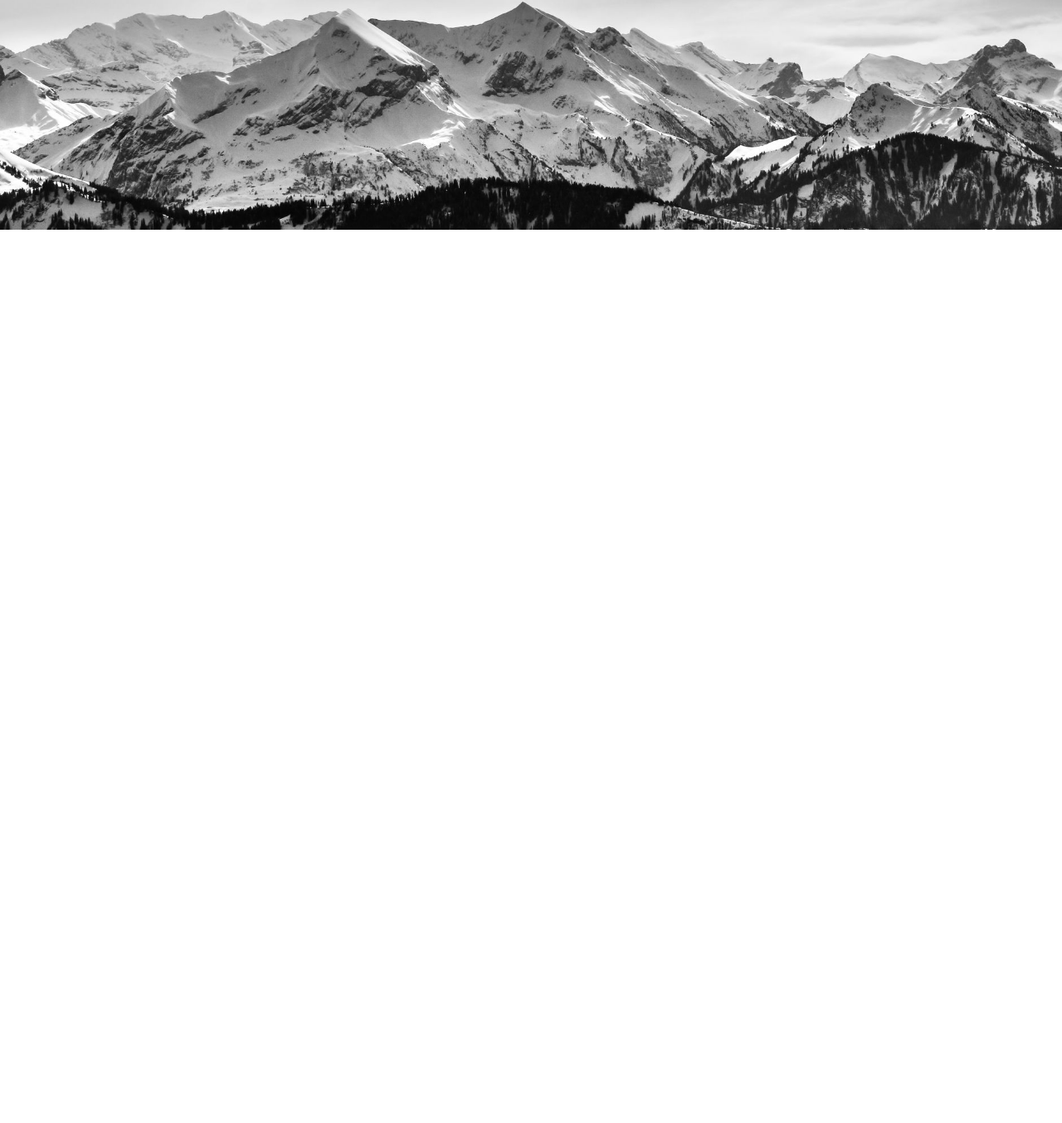
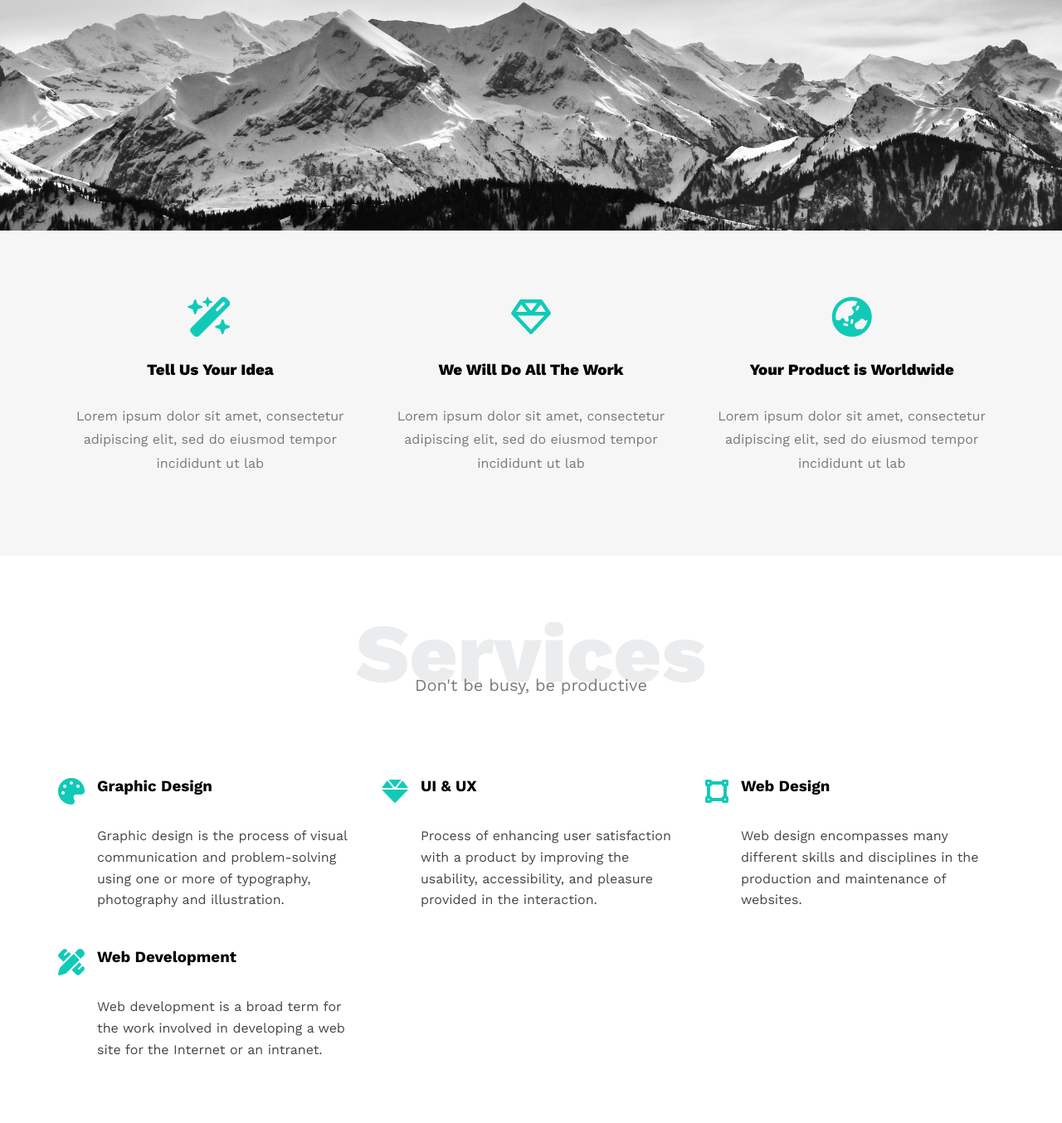
Before and after one commit to madel300/template-one, a plain HTML site: page index.html in a window 1280 px wide. Shown: the part 522-1876 px from the top of the page at 83% size. Before the commit the page ends 800 px from the top, so only its background shows below. Drawn offline with nearby package versions, Linux system fonts and the light colour scheme.

Commit message:
creat services section

```diff
--- a/css/main_css.css
+++ b/css/main_css.css
@@ -40,6 +40,32 @@ body {
     }
 }
 /* End Global */
+/* Start Components */
+.special-head {
+    color: #ebeced;
+    font-size: 6.25em;
+    font-weight: 800;
+    margin: 0;
+    text-align: center;
+  }
+
+  .special-head + p {
+    color: #797979;
+    font-size: 20px;
+    margin-top: -30px;
+    text-align: center;
+  }
+
+  @media (max-width: 767px) {
+    .special-head {
+      font-size: 5em;
+    }
+
+    .special-head + p {
+        margin-top: -22.5px
+    }
+  }
+  /* End Components */
 /* Start Header  */
 .header {
     padding: 20px;
@@ -140,7 +166,7 @@ body {
 .landing {
     background-image: url(../image/landing.jpg);
     background-size: cover;
-    height: calc(100vh - 65px);
+    height: calc(100vh - 64px);
     position: relative;
     text-align: center;
 }
@@ -149,11 +175,93 @@ body {
     position: absolute;
     left: 50%;
     top: 50%;
-    line-height: 35px;
     transform: translate(-50%, -50%);
     -webkit-transform: translate(-50%, -50%);
     -moz-transform: translate(-50%, -50%);
     -ms-transform: translate(-50%, -50%);
     -o-transform: translate(-50%, -50%);
+    width: 320px;
+    max-width: 100%;
 }
- /* End Landing Section */
+
+.landing .text h1 {
+    margin: 0;
+    font-size: 3.12em;
+    font-weight: bold;
+    color: #10cab7;
+}
+
+.landing .text p {
+    font-size: 1.2em;
+    line-height: 1.8;
+}
+/* End Landing Section */
+/* Start Features section */
+.features {
+    padding-top: 60px;
+    padding-bottom: 60px;
+    background-color: #f6f6f6;
+}
+
+.features .container {
+    display: grid;
+    grid-gap: 20px;
+    grid-template-columns: repeat(auto-fill, minmax(300px, 1fr));
+}
+
+.features .container .feat {
+    padding: 20px;
+    text-align:center;
+}
+
+.features .container .feat i {
+    color: #10cab7;
+}
+
+.features .container .feat h3 {
+    font-weight: 800;
+    margin: 30px 0;
+}
+
+.features .container .feat p {
+    color: #777;
+    line-height: 1.8;
+}
+/* End Features section */
+/* Start Services Section */
+.services {
+    padding-top: 60px;
+    padding-bottom: 60px;
+}
+
+.services .services-conten {
+    margin-top: 100px;
+    text-align: left;
+    display: grid;
+    grid-gap: 30px;
+    grid-template-columns: repeat(auto-fill, minmax(300px, 1fr));
+}
+
+.services .services-conten .services-items {
+    display: grid;
+    grid-template-rows: auto 1fr;
+}
+
+.services .services-conten .services-items i {
+    grid-area: 1/ 1/ 1/ 2;
+    margin-right: 15px;
+    color: #10cab7;
+}
+
+.services .services-conten .services-items h3 {
+    grid-area: 1/ 2/ 1/ 2;
+    margin: 0 0 20px ;
+
+}
+
+.services .services-conten .services-items p {
+    grid-area: 2/ 2/ 2/ 2;
+    color: #444;
+    line-height: 1.6;
+}
+/* End Services Section */
--- a/index.html
+++ b/index.html
@@ -46,5 +46,57 @@
         </div>
     </div>
     <!-- End Landing Section -->
+    <!-- Start Features section -->
+    <div class="features">
+        <div class="container">
+            <div class="feat">
+                <i class="fas fa-wand-magic-sparkles fa-3x"></i>
+                <h3>Tell Us Your Idea</h3>
+                <p>Lorem ipsum dolor sit amet, consectetur adipiscing elit, sed do eiusmod tempor incididunt ut lab</p>
+            </div>
+            <div class="feat">
+                <i class="far fa-gem fa-3x"></i>
+                <h3>We Will Do All The Work</h3>
+                <p>Lorem ipsum dolor sit amet, consectetur adipiscing elit, sed do eiusmod tempor incididunt ut lab</p>
+            </div>
+            <div class="feat">
+                <i class="fas fa-globe-asia fa-3x"></i>
+                <h3>Your Product is Worldwide</h3>
+                <p>Lorem ipsum dolor sit amet, consectetur adipiscing elit, sed do eiusmod tempor incididunt ut lab</p>
+            </div>
+        </div>
+    </div>
+    <!-- End Features section -->
+    <!-- Start Services Section -->
+    <div class="services">
+        <div class="container">
+            <h2 class="special-head">Services</h2>
+            <p>Don't be busy, be productive</p>
+            <div class="services-conten">
+                <div class="services-items">
+                    <i class="fa-solid fa-palette fa-2x"></i>
+                    <h3>Graphic Design</h3>
+                    <p>Graphic design is the process of visual communication and problem-solving using one or more of typography, photography and illustration.</p>
+                </div>
+                <div class="services-items">
+                    <i class="fa-solid fa-gem fa-2x"></i>
+                    <h3>UI & UX</h3>
+                    <p>Process of enhancing user satisfaction with a product by improving the usability, accessibility, and pleasure provided in the interaction.</p>
+                </div>
+                <div class="services-items">
+                    <i class="fa-solid fa-vector-square fa-2x"></i>
+                    <h3>Web Design</h3>
+                    <p>Web design encompasses many different skills and disciplines in the production and maintenance of websites.</p>
+                </div>
+                <div class="services-items">
+                    <i class="fa-solid fa-pen-ruler fa-2x"></i>
+                    <h3>Web Development</h3>
+                    <p>Web development is a broad term for the work involved in developing a web site for the Internet or an intranet.</p>
+                </div>
+            </div>
+        </div>
+    </div>
+    <!-- End Services Section -->
+
 </body>
 </html>
```
